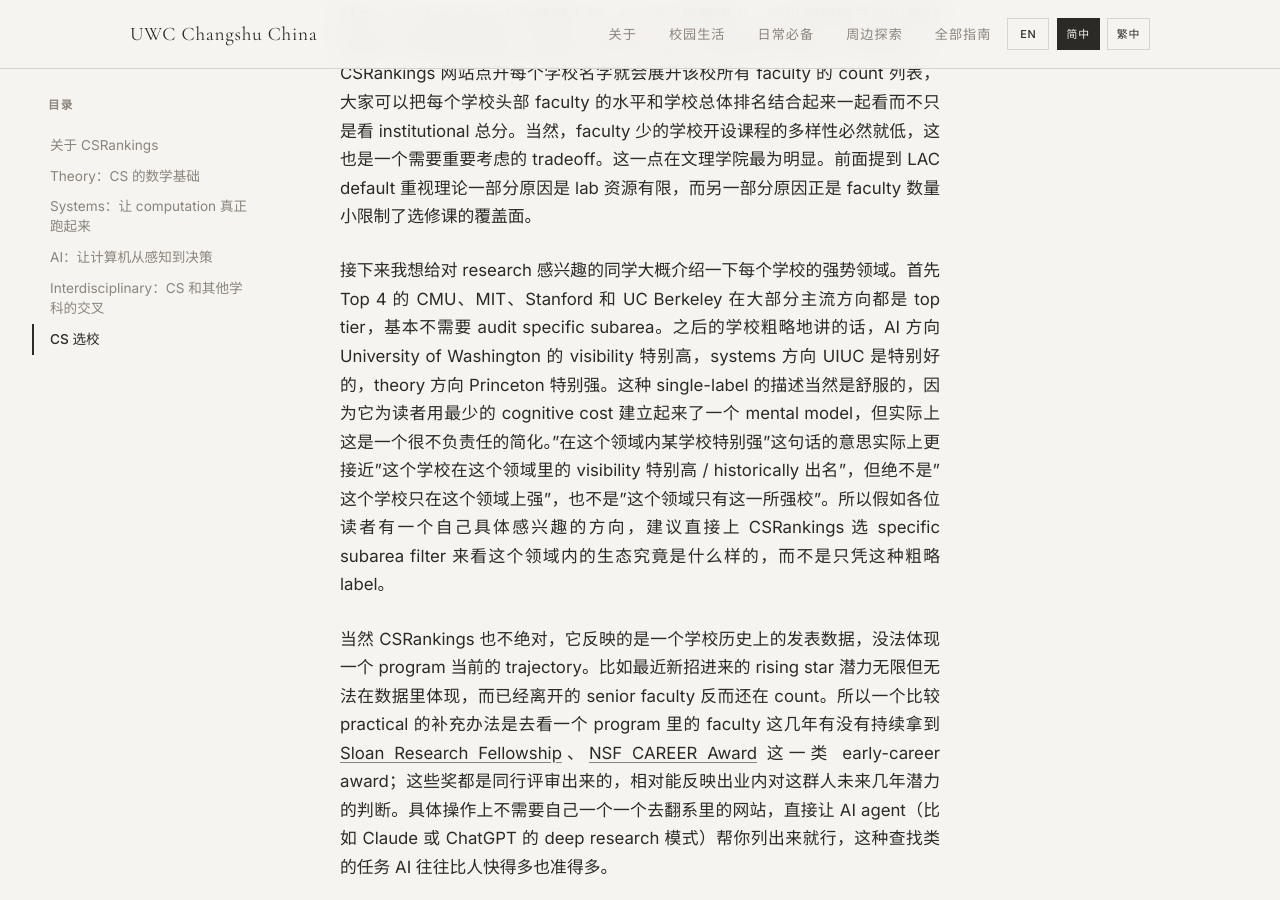
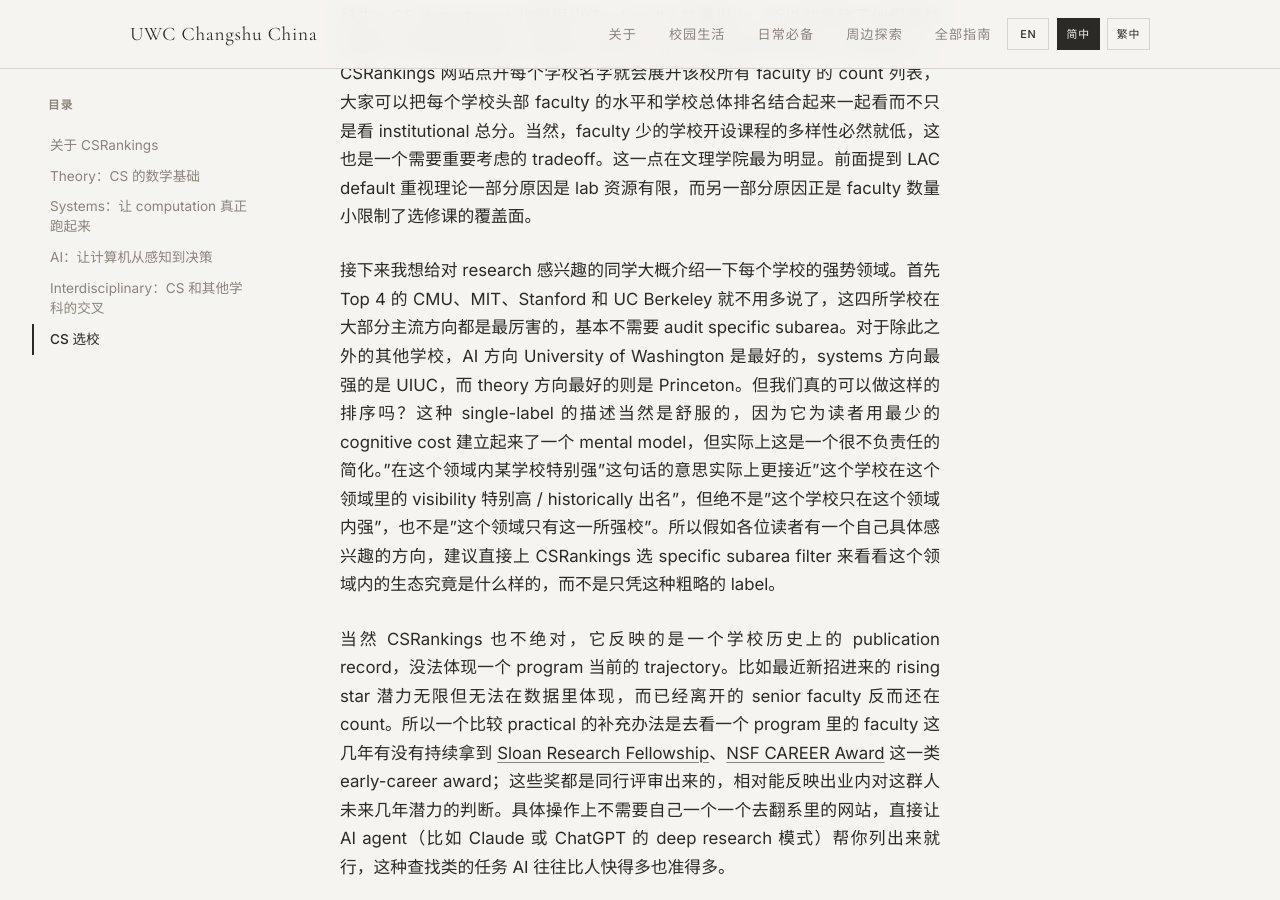
Before and after one commit to United-World-College/UWC-Survival-Guide, a Jekyll site: the page built from website/_guides/chinese/computer-science-CN.md, in a window 1280 px wide and 900 px high, scrolled down 14098 px. Built offline with Jekyll 4.4.1, drawn with Linux system fonts in a browser that asks for light colours.

Commit message:
docs: rework CS school-strength paragraph + minor jargon swap (CN/TW/EN)
Rewrite the Top 4 / per-area-strength sentences with a more direct
phrasing and an explicit rhetorical question setting up the
single-label caveat. Also replace TW "發表資料" with "publication
record" to match CN/EN.

```diff
--- a/website/_guides/chinese/computer-science-CN.md
+++ b/website/_guides/chinese/computer-science-CN.md
@@ -188,8 +188,8 @@
 
 在这里顺带说一下 CSRankings 的一个 known limitation——一个学校的排名很大程度上反映的是 institutional total output 而不是 per-faculty quality，所以 faculty 数量少但人均水平高的 department 在排名上会被显著 understate。这一点在之前介绍 CSRankings 时就 promise 过会在选校部分展开。Caltech 是这个 limitation 最典型的受害者：这个学校本身就非常小，一届大概就 200 多个本科生；CS department 也是很小的，faculty 数量很少，所以就导致了他们虽然有着不少很厉害的教授，但是在 CSRankings 上的排名却非常低。实际操作上，CSRankings 网站点开每个学校名字就会展开该校所有 faculty 的 count 列表，大家可以把每个学校头部 faculty 的水平和学校总体排名结合起来一起看而不只是看 institutional 总分。当然，faculty 少的学校开设课程的多样性必然就低，这也是一个需要重要考虑的 tradeoff。这一点在文理学院最为明显。前面提到 LAC default 重视理论一部分原因是 lab 资源有限，而另一部分原因正是 faculty 数量小限制了选修课的覆盖面。
 
-接下来我想给对 research 感兴趣的同学大概介绍一下每个学校的强势领域。首先 Top 4 的 CMU、MIT、Stanford 和 UC Berkeley 在大部分主流方向都是 top tier，基本不需要 audit specific subarea。之后的学校粗略地讲的话，AI 方向 University of Washington 的 visibility 特别高，systems 方向 UIUC 是特别好的，theory 方向 Princeton 特别强。这种 single-label 的描述当然是舒服的，因为它为读者用最少的 cognitive cost 建立起来了一个 mental model，但实际上这是一个很不负责任的简化。"在这个领域内某学校特别强"这句话的意思实际上更接近"这个学校在这个领域里的 visibility 特别高 / historically 出名"，但绝不是"这个学校只在这个领域上强"，也不是"这个领域只有这一所强校"。所以假如各位读者有一个自己具体感兴趣的方向，建议直接上 CSRankings 选 specific subarea filter 来看这个领域内的生态究竟是什么样的，而不是只凭这种粗略 label。
+接下来我想给对 research 感兴趣的同学大概介绍一下每个学校的强势领域。首先 Top 4 的 CMU、MIT、Stanford 和 UC Berkeley 就不用多说了，这四所学校在大部分主流方向都是最厉害的，基本不需要 audit specific subarea。对于除此之外的其他学校，AI 方向 University of Washington 是最好的，systems 方向最强的是 UIUC，而 theory 方向最好的则是 Princeton。但我们真的可以做这样的排序吗？这种 single-label 的描述当然是舒服的，因为它为读者用最少的 cognitive cost 建立起来了一个 mental model，但实际上这是一个很不负责任的简化。"在这个领域内某学校特别强"这句话的意思实际上更接近"这个学校在这个领域里的 visibility 特别高 / historically 出名"，但绝不是"这个学校只在这个领域内强"，也不是"这个领域只有这一所强校"。所以假如各位读者有一个自己具体感兴趣的方向，建议直接上 CSRankings 选 specific subarea filter 来看看这个领域内的生态究竟是什么样的，而不是只凭这种粗略的 label。
 
-当然 CSRankings 也不绝对，它反映的是一个学校历史上的发表数据，没法体现一个 program 当前的 trajectory。比如最近新招进来的 rising star 潜力无限但无法在数据里体现，而已经离开的 senior faculty 反而还在 count。所以一个比较 practical 的补充办法是去看一个 program 里的 faculty 这几年有没有持续拿到 [Sloan Research Fellowship](https://en.wikipedia.org/wiki/Sloan_Research_Fellowship)、[NSF CAREER Award](https://en.wikipedia.org/wiki/National_Science_Foundation_CAREER_Award) 这一类 early-career award；这些奖都是同行评审出来的，相对能反映出业内对这群人未来几年潜力的判断。具体操作上不需要自己一个一个去翻系里的网站，直接让 AI agent（比如 Claude 或 ChatGPT 的 deep research 模式）帮你列出来就行，这种查找类的任务 AI 往往比人快得多也准得多。
+当然 CSRankings 也不绝对，它反映的是一个学校历史上的 publication record，没法体现一个 program 当前的 trajectory。比如最近新招进来的 rising star 潜力无限但无法在数据里体现，而已经离开的 senior faculty 反而还在 count。所以一个比较 practical 的补充办法是去看一个 program 里的 faculty 这几年有没有持续拿到 [Sloan Research Fellowship](https://en.wikipedia.org/wiki/Sloan_Research_Fellowship)、[NSF CAREER Award](https://en.wikipedia.org/wiki/National_Science_Foundation_CAREER_Award) 这一类 early-career award；这些奖都是同行评审出来的，相对能反映出业内对这群人未来几年潜力的判断。具体操作上不需要自己一个一个去翻系里的网站，直接让 AI agent（比如 Claude 或 ChatGPT 的 deep research 模式）帮你列出来就行，这种查找类的任务 AI 往往比人快得多也准得多。
 
 此外，对于想做 research 的同学来说，[《关于选校》]({{ '/guides/chinese/school-selection-CN/' | relative_url }})一文里的 ceiling × demand framework 在这里直接适用。比如 UIC 的数据挖掘、犹他大学的图形学这些 field-specific 顶尖的 mid-tier program 就是 CS sweet spot 的典型样例。这样 sweet spot 的例子在 CS 里还有很多，具体情况还请各位读者结合自身情况具体分析。
```
Also changed, not shown: website/_guides/chinese/computer-science-TW.md (+2 -2 lines), website/_guides/default/computer-science.md (+1 -1 lines).
